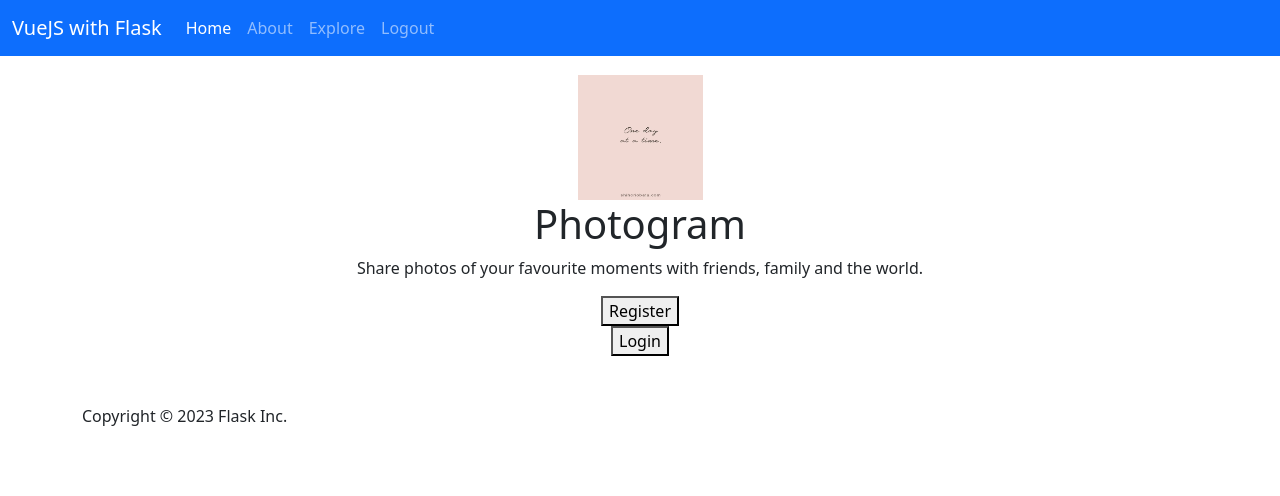
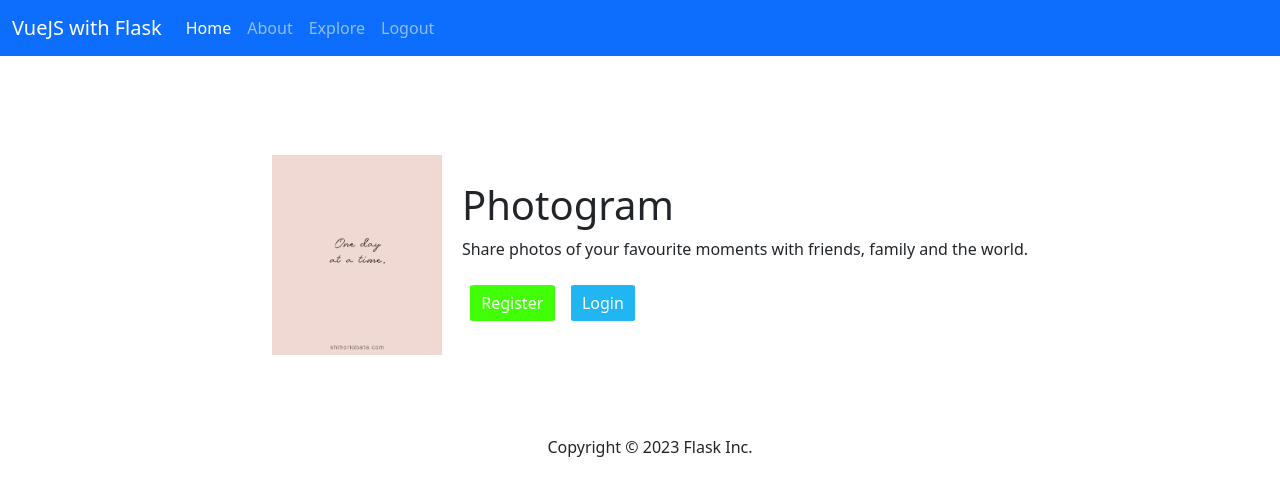
Before and after one commit to RoschelleMR/info3180-project2, a Vue app: page / in a window 1280 px wide. Shown: the top 496 px of the page. Built offline with nearby package versions, Linux system fonts and the light colour scheme.

Commit message:
Styled Home Page

```diff
--- a/src/views/HomeView.vue
+++ b/src/views/HomeView.vue
@@ -8,17 +8,52 @@ let subtext = ref("Share photos of your favourite moments with friends, family a
 
 <template>
     <div class="container">
-      <div class="text-center">
-        <img alt="Vue logo" class="logo" src="@/assets/Quote.jpg" width="125" height="125" />
+      <div class="photodiv">
+      <img alt="Quote" class="quote" src="@/assets/Quote.jpg" width="170" height="200" />
+      </div>
+      <div class="text-container">
+        <!-- <img alt="Quote" class="quote" src="@/assets/Quote.jpg" width="170" height="200" /> -->
         <h1>{{ message }}</h1>
         <p>{{ subtext }}</p>
-        <button>Register</button>
-        <br>
-        <button>Login</button>
+        <button class="register">Register</button>
+        <button class="login">Login</button>
       </div>
     </div>
 </template>
 
 <style>
 /* Add any component specific styles here */
+  h1 {
+    justify-items: center;
+  }
+
+  button {
+    color: white;
+    border: none;
+    border-radius: 5%;
+    padding: 1%;
+    padding-left: 2%;
+    padding-right: 2%;
+    margin: 0.5em;
+  }
+
+  button.register {
+    background-color: rgb(65, 255, 7);
+  }
+
+  button.login {
+    background-color: rgb(33, 182, 241);
+  }
+
+  .container {
+    display: flex;
+    justify-content: center;
+    column-gap: 20px;
+    margin: 5em;
+  }
+
+  .text-container {
+    align-self: center;
+  }
+
 </style>
```
